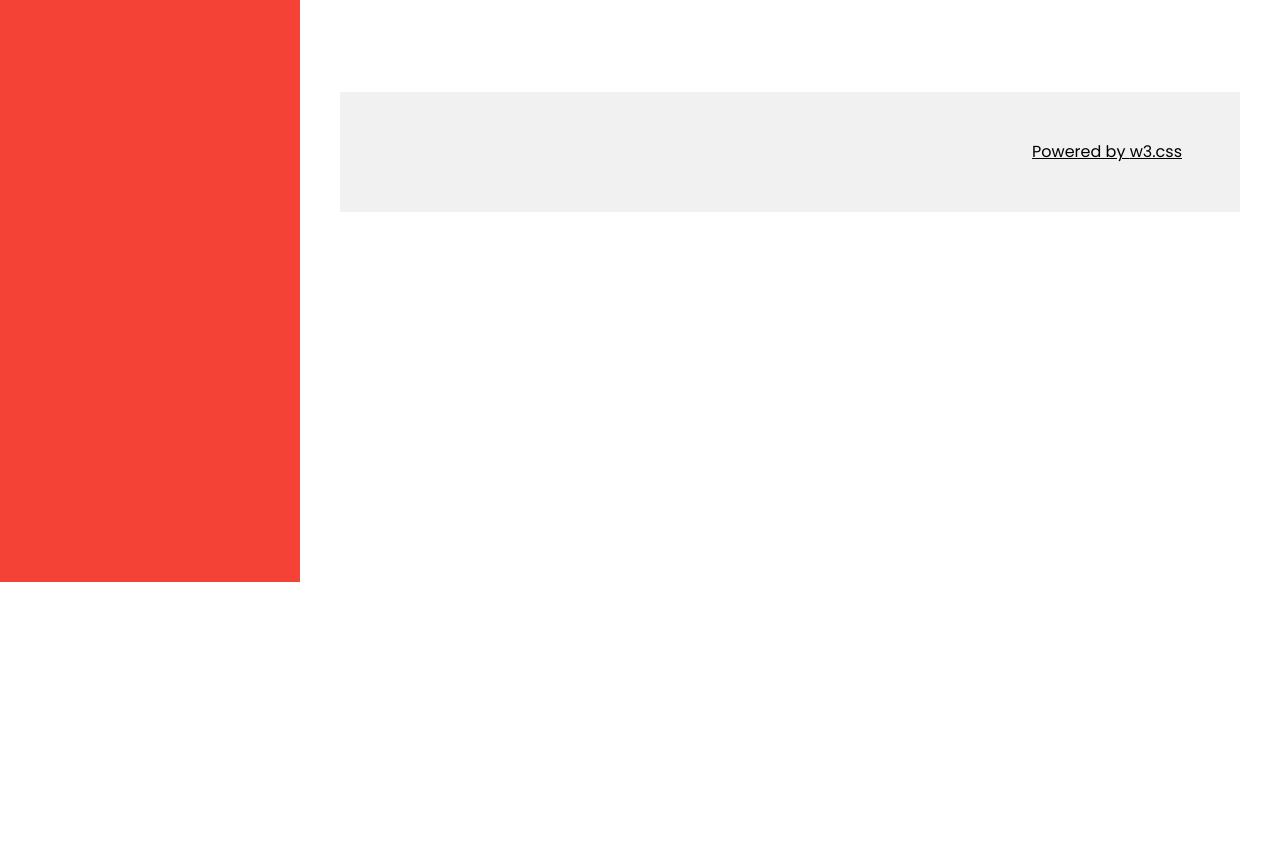
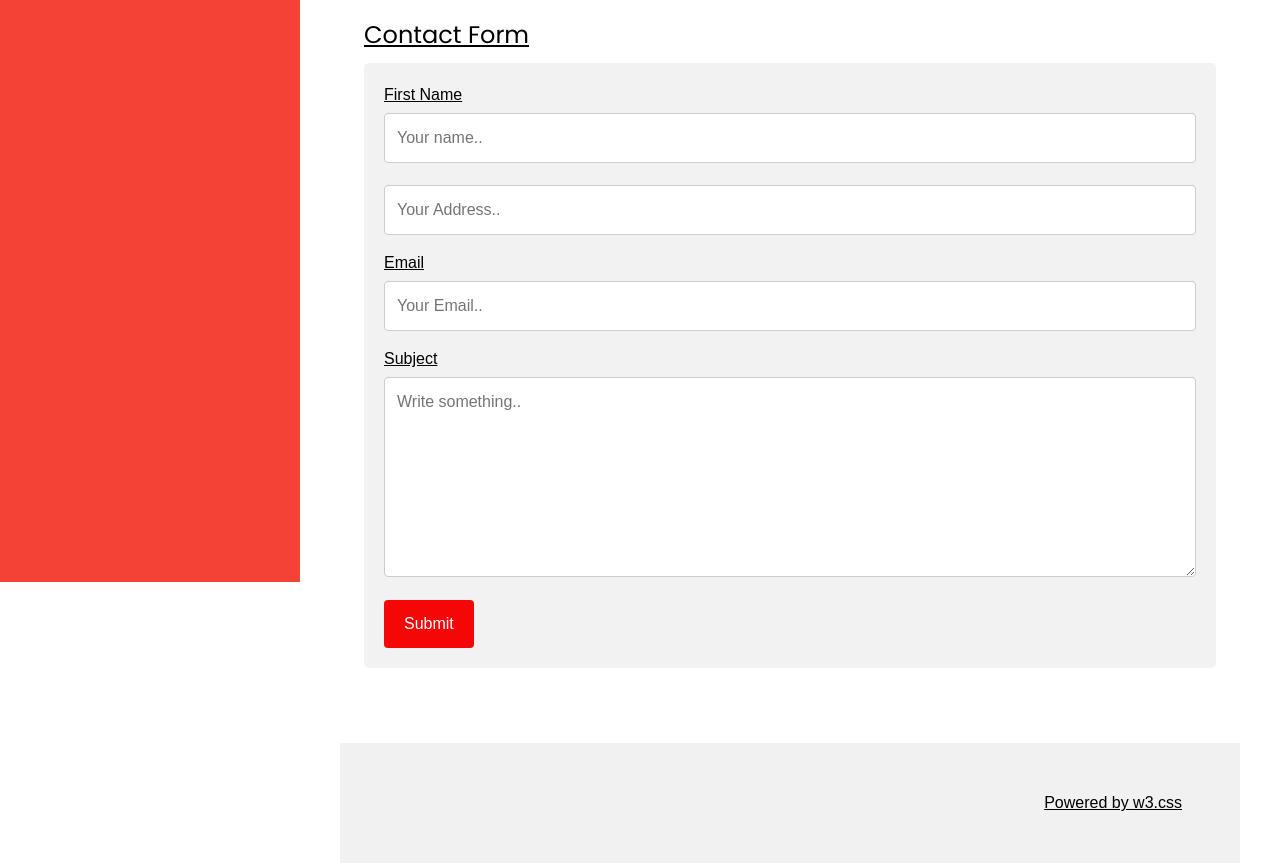
Before and after one commit to Bh72mn/sunderlandassignment, a plain HTML site: page client/contact.html in a window 1280 px wide. Shown: the part 218-1081 px from the top of the page. Before the commit the page ends 800 px from the top, so only its background shows below. Drawn offline with nearby package versions, Linux system fonts and the light colour scheme.

Commit message:
creaated a contact form and new databse for it

```diff
--- a/client/contact.html
+++ b/client/contact.html
@@ -63,10 +63,66 @@ body {font-size:16px;}
 
   <!-- Services -->
   <div class="w3-container" id="History" style="margin-top:75px">
-    <h1 class="w3-xxxlarge w3-text-red"><b>History of the club</b><a target="_blank" href="images/sunderland.png">
+    <h1 class="w3-xxxlarge w3-text-red"><b>Contact us</b><a target="_blank" href="images/sunderland.png">
       <img src="images/sunderland.png" width="125" height="100"></h1>
     <hr style="width:50px;border:5px solid red" class="w3-round">
+    <style>
+      body {font-family: Arial, Helvetica, sans-serif;}
+      * {box-sizing: border-box;}
 
+      input[type=text], select, textarea {
+        width: 100%;
+        padding: 12px;
+        border: 1px solid #ccc;
+        border-radius: 4px;
+        box-sizing: border-box;
+        margin-top: 6px;
+        margin-bottom: 16px;
+        resize: vertical;
+      }
+
+      input[type=submit] {
+        background-color: #f50707;
+        color: white;
+        padding: 12px 20px;
+        border: none;
+        border-radius: 4px;
+        cursor: pointer;
+      }
+
+      input[type=submit]:hover {
+        background-color: #d30f0f;
+      }
+
+      .container {
+        border-radius: 5px;
+        background-color: #f2f2f2;
+        padding: 20px;
+      }
+      </style>
+      </head>
+      <body>
+
+      <h3>Contact Form</h3>
+
+      <div class="container">
+        <form action="/dbapi/form-api.js">
+          <label for="fname">First Name</label>
+          <input type="text" id="fname" name="firstname" placeholder="Your name..">
+
+          <label for="Address"><Address></Address></label>
+          <input type="text" id="Address" name="Address" placeholder="Your Address..">
+
+          <label for="Email">Email</label>
+          <input type="text" id="Email" name="Email" placeholder="Your Email..">
+          </select>
+
+          <label for="subject">Subject</label>
+          <textarea id="subject" name="subject" placeholder="Write something.." style="height:200px"></textarea>
+
+          <input type="submit" value="Submit">
+        </form>
+      </div>
   </div>
 
 
```
Also changed, not shown: client/index.html (+1 -1 lines).
